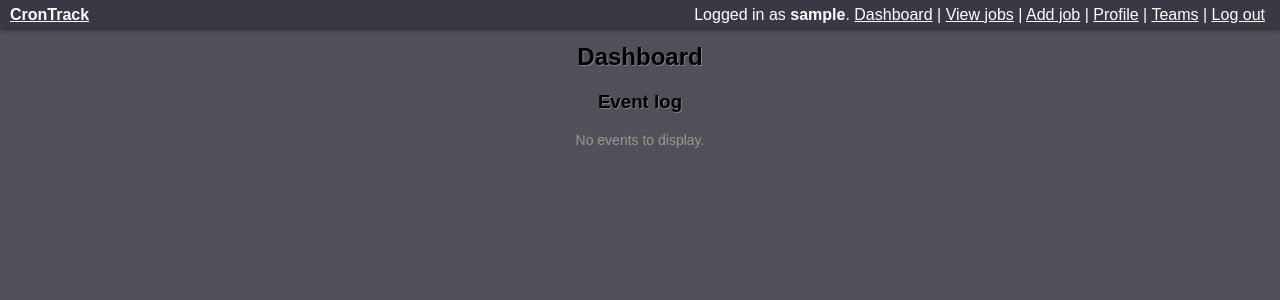
After one commit to Arch199/crontrack, a Django app: page /dashboard/ in a window 1280 px wide. The commit adds this page. Shown: the top 300 px of the page. Run offline with Django 3.2, Linux system fonts and the light colour scheme; the visitor is signed in with stand-in values (Sample User, id 1); data that the repository does not hold is empty.

Commit message:
Implement dashboard and job event log

```diff
--- a/crontrack/models.py
+++ b/crontrack/models.py
@@ -4,6 +4,7 @@ import uuid
 from django.contrib.auth.models import AbstractUser
 from django.core.validators import MinValueValidator
 from django.db import models
+from django.template.defaultfilters import date, time
 from django.utils import timezone
 from phonenumber_field.modelfields import PhoneNumberField
 from timezone_field import TimeZoneField
@@ -21,11 +22,12 @@ class Job(models.Model):
     id = models.UUIDField(primary_key=True, default=uuid.uuid4, editable=False)
     schedule_str = models.CharField('cron schedule string', max_length=100)
     name = models.CharField(max_length=50)
-    time_window = models.IntegerField('time window (minutes)', default=0, validators=[MinValueValidator(0)])
+    description = models.CharField(max_length=200, blank=True, default='')
+    time_window = models.PositiveIntegerField('time window (minutes)', default=0)
     next_run = models.DateTimeField('next time to run')
     last_failed = models.DateTimeField('last time job failed to notify', null=True, blank=True)
     last_notified = models.DateTimeField('last time notification received', null=True, blank=True)
-    description = models.CharField(max_length=200, blank=True, default='')
+
     user = models.ForeignKey('User', models.CASCADE)
     group = models.ForeignKey('JobGroup', models.CASCADE, null=True, blank=True)
     team = models.ForeignKey('Team', models.SET_NULL, null=True, blank=True)
@@ -34,7 +36,7 @@ class Job(models.Model):
     objects = JobManager()
 
     def __str__(self):
-        return f'({self.team}) {self.user}\'s {self.name}: "{self.schedule_str}"'
+        return f"({self.team}) {self.user}'s {self.name}: '{self.schedule_str}'"
 
     @property
     def failed(self):
@@ -58,7 +60,7 @@ class JobGroup(models.Model):
     team = models.ForeignKey('Team', models.SET_NULL, null=True, blank=True)
 
     def __str__(self):
-        return f'({self.team}) {self.user}\'s {self.name}'
+        return f"({self.team}) {self.user}'s {self.name}"
 
 
 class JobAlert(models.Model):
@@ -66,6 +68,33 @@ class JobAlert(models.Model):
     user = models.ForeignKey('User', models.CASCADE)
     last_alert = models.DateTimeField('last time alert sent', null=True, blank=True)
 
+
+class JobEvent(models.Model):
+    FAILURE = 'F'
+    WARNING = 'W'  # not stored in the database; instead generated on the fly for the dashboard
+    TYPE_CHOICES = (
+        (FAILURE, 'Failure'),
+        # WARNING is deliberately excluded so that it will fail validation
+    )
+    job = models.ForeignKey('Job', models.CASCADE, related_name='events')
+    type = models.CharField(max_length=1, choices=TYPE_CHOICES, default=FAILURE)
+    time = models.DateTimeField()
+    seen = models.BooleanField(default=False)
+
+    def __str__(self):
+        if self.type == self.FAILURE:
+            return f"Job \"{self.job.name}\" failed at {date(self.time)}, {time(self.time)}"
+        elif self.type == self.WARNING:
+            return (
+                f"Waiting for a notification from job \"{self.job.name}\" at {date(self.job.next_run)}, "
+                f"{time(self.job.next_run)} (time window is {self.job.time_window} minutes)"
+            )
+
+    @property
+    def type_name(self):
+        # Corresponds to the CSS class for rendering the message
+        names = {self.FAILURE: 'danger', self.WARNING: 'warning'}
+        return names[self.type]
 
 class User(AbstractUser):
     EMAIL = 'E'
--- a/crontrack/templates/crontrack/base.html
+++ b/crontrack/templates/crontrack/base.html
@@ -1,4 +1,5 @@
 {% load static %}
+
 <!doctype html>
 <html>
   <head>
@@ -14,6 +15,7 @@
       <span>
         {% if user.is_authenticated %}
           Logged in as <b>{{ user.username }}</b>.
+          <a href="{% url 'crontrack:dashboard' %}">Dashboard</a> |
           <a href="{% url 'crontrack:view_jobs' %}">View jobs</a> |
           <a href="{% url 'crontrack:add_job' %}">Add job</a> |
           <a href="{% url 'crontrack:profile' %}">Profile</a> |
--- /dev/null
+++ b/crontrack/templates/crontrack/dashboard.html
@@ -0,0 +1,15 @@
+{% extends 'crontrack/base.html' %}
+
+{% block title %} Dashboard {% endblock %}
+
+{% block content %}
+  <div class="hcenter">
+    <h2>Dashboard</h2>
+    <h3>Event log</h3>
+    {% for event in events %}
+      <div class="message {{ event.type_name }}">{{ event }}</div>
+    {% empty %}
+      <p class="note">No events to display.</p>
+    {% endfor %}
+  </div>
+{% endblock %}
--- a/crontrack/templates/crontrack/index.html
+++ b/crontrack/templates/crontrack/index.html
@@ -13,6 +13,7 @@
         <a href="{% url 'crontrack:login' %}">Log in</a> |
         <a href="{% url 'crontrack:register' %}">Register</a>
       {% else %}
+        <a href="{% url 'crontrack:dashboard' %}">Dashboard</a> |
         <a href="{% url 'crontrack:view_jobs' %}">View jobs</a> |
         <a href="{% url 'crontrack:add_job' %}">Add job</a> |
         <a href="{% url 'crontrack:profile' %}">Profile</a> |
--- a/crontrack/urls.py
+++ b/crontrack/urls.py
@@ -6,13 +6,13 @@ from . import views
 app_name = 'crontrack'
 urlpatterns = [
     path('', views.index, name='index'),
+    path('dashboard/', views.dashboard, name='dashboard'),
     path('viewjobs/', views.view_jobs, name='view_jobs'),
     path('addjob/', views.add_job, name='add_job'),
     path('editjob/', views.edit_job, name='edit_job'),
     path('editgroup/', views.edit_group, name='edit_group'),
     path('deletegroup/', views.delete_group, name='delete_group'),
     path('deletejob/', views.delete_job, name='delete_job'),
-
     path('teams/', views.teams, name='teams'),
 
     path('p/<uuid:id>/', views.notify_job, name='notify_job'),
--- a/crontrack/views.py
+++ b/crontrack/views.py
@@ -11,6 +11,7 @@ from django.contrib.auth import authenticate, login, logout
 from django.contrib.auth.decorators import login_required
 from django.core.exceptions import ValidationError
 from django.db import transaction
+from django.db.models import Q
 from django.http import HttpResponseRedirect, JsonResponse
 from django.shortcuts import render
 from django.urls import reverse, reverse_lazy
@@ -19,12 +20,14 @@ from django.views import generic
 from django.views.decorators.csrf import csrf_exempt
 
 from .forms import ProfileForm, RegisterForm
-from .models import Job, JobGroup, JobAlert, User, Team, TeamMembership
+from .models import Job, JobGroup, JobAlert, JobEvent, User, Team, TeamMembership
 
 logger = logging.getLogger(__name__)
 
+
 def index(request):
     return render(request, 'crontrack/index.html')
+
 
 def notify_job(request, id):
     # Update last_notified, last_failed, and next_run
@@ -36,7 +39,19 @@ def notify_job(request, id):
     job.save()
     logger.debug(f"Notified for job '{job}' at {job.last_notified}")
 
-    return JsonResponse({'success_message': 'Job notified successfully.'})
+    return JsonResponse({'success_message': "Job notified successfully."})
+
+
+@login_required
+def dashboard(request):
+    timezone.activate(request.user.timezone)
+    jobs = Job.objects.filter(Q(user=request.user) | Q(team__in=request.user.teams.all()))
+    events = JobEvent.objects.filter(job__in=jobs)
+    warnings = (JobEvent(type=JobEvent.WARNING, job=job) for job in jobs if job.failing)
+
+    context = {'events': chain(events, warnings)}
+    return render(request, 'crontrack/dashboard.html', context)
+
 
 @login_required
 def view_jobs(request):
@@ -64,6 +79,7 @@ def view_jobs(request):
         context['teams'][0]['empty'] = empty and context['teams'][0]['empty']
 
     return render(request, 'crontrack/viewjobs.html', context)
+
 
 @login_required
 def add_job(request):
@@ -166,8 +182,6 @@ def add_job(request):
 
     return render(request, 'crontrack/addjob.html', context)
 
-# ---- TODO: convert the context/error_message system to use django messages (?)
-# Also make sure to redirect after successfully dealing with post data to prevent duplicates
 
 @login_required
 def edit_job(request):
@@ -212,6 +226,7 @@ def edit_job(request):
             return render(request, 'crontrack/editjob.html', {'job': job})
     else:
         return render(request, 'crontrack/editjob.html')
+
 
 @login_required
 def edit_group(request):
@@ -292,6 +307,7 @@ def edit_group(request):
 
     return render(request, 'crontrack/editgroup.html')
 
+
 @login_required
 def delete_group(request):
     if request.method == 'POST' and request.user.is_authenticated and 'group' in request.POST:
@@ -305,6 +321,7 @@ def delete_group(request):
             logger.exception(f"Tried to delete job group with id '{request.POST['group']}' and it didn't exist")
 
     return HttpResponseRedirect(reverse('crontrack:view_jobs'))
+
 
 # Delete job with AJAX
 @login_required
@@ -327,6 +344,7 @@ def delete_job(request):
             return JsonResponse(data)
 
     return HttpResponseRedirect(reverse('crontrack:view_jobs'))
+
 
 @login_required
 def teams(request):
@@ -380,6 +398,7 @@ def teams(request):
         }
         return render(request, 'crontrack/teams.html', context)
 
+
 @login_required
 def profile(request):
     context = {}
@@ -403,6 +422,7 @@ def profile(request):
     context['form'] = form
     return render(request, 'registration/profile.html', context)
 
+
 def delete_account(request):
     context = {}
     if request.method == 'POST' and request.user.is_authenticated:
@@ -412,6 +432,7 @@ def delete_account(request):
         context['success_message'] = "Account successfully deleted."
 
     return render(request, 'registration/deleteaccount.html', context)
+
 
 class RegisterView(generic.CreateView):
     form_class = RegisterForm
@@ -469,6 +490,7 @@ def get_job_group(user, job_group, team):
 
     return {'id': id, 'name': name, 'description': description, 'jobs': jobs, 'team': team}
 
+
 # Checks if a user shouldn't be able to access a job (i.e. if they don't own it and aren't part of the team it's in)
 def permission_denied(request_user, user, team):
     return request_user != user and team not in request_user.teams.all()
```
Also changed, not shown: crontrack/background.py (+11 -7 lines), crontrack/static/crontrack/css/base.css (+41 -3 lines), crontrack/migrations/0005_auto_20190222_1454.py (added), crontrack/migrations/0006_auto_20190222_1618.py (added).
